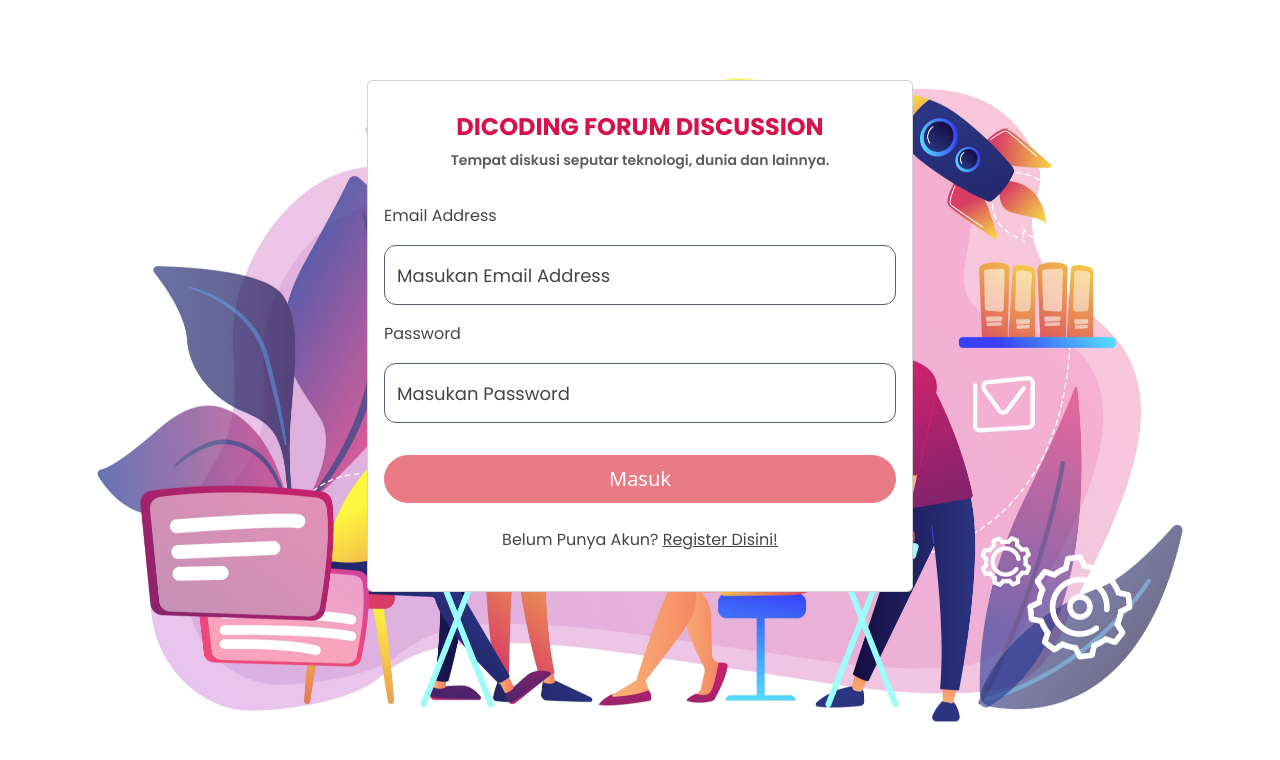
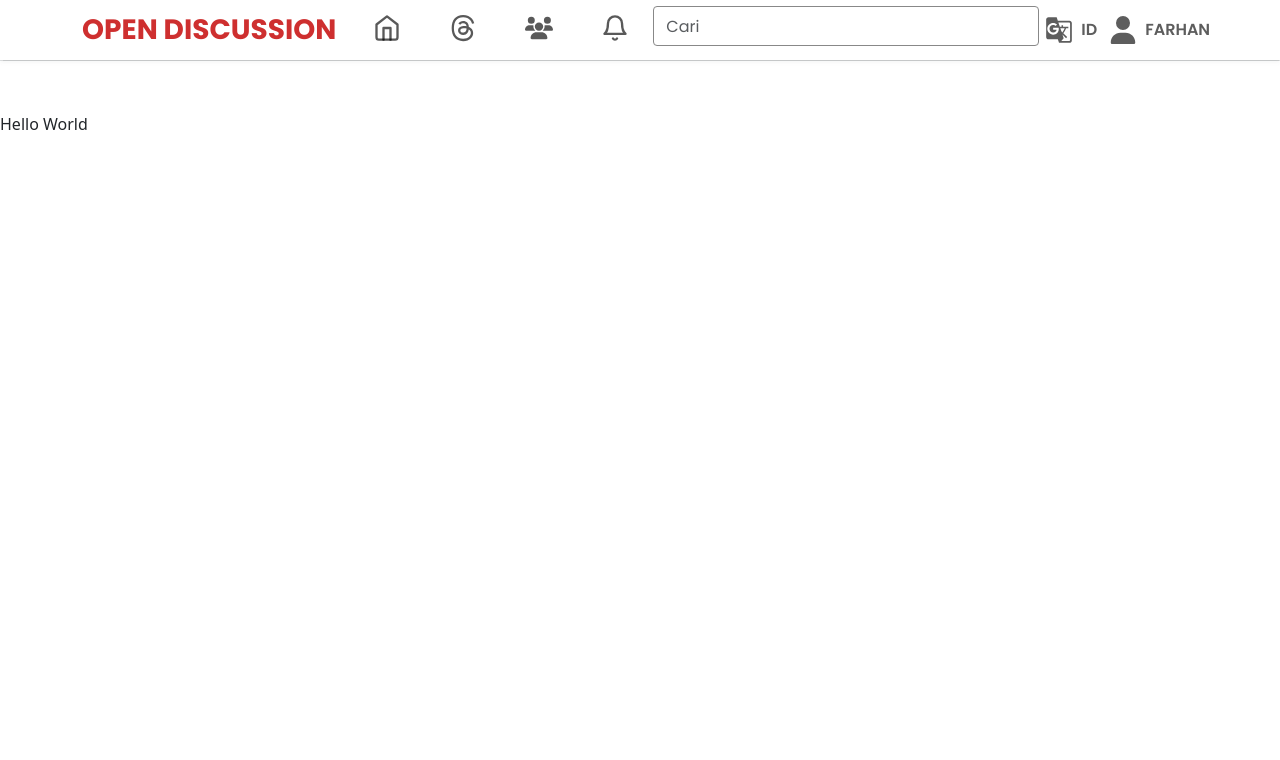
Before and after one commit to FarhannDev/react-forum-discussion-app, a React (Vite) app: page / in a window 1280 px wide. Shown: the top 760 px of the page. Built offline with nearby package versions, Linux system fonts and the light colour scheme; no server answers.

Commit message:
Add ui  menu navigation

```diff
--- a/src/App.jsx
+++ b/src/App.jsx
@@ -16,15 +16,15 @@
 import LoginPage from './pages/auth/LoginPage';
 import RegisterPage from './pages/auth/RegisterPage';
 import ErrorPage from './pages/ErrorPage';
+import AppLayout from './layouts/AppLayout';
 
 export default function App() {
-  const [count, setCount] = useState(0);
   const { users, threads, leaderBoards, authUser } = useSelector(
     (states) => states
   );
   const dispatch = useDispatch();
 
-  const [isAuth, setIsAuth] = useState(null);
+  const [isAuth, setIsAuth] = useState(true);
 
   useEffect(() => {
     dispatch(asyncPopulateThunkMiddleware());
@@ -43,12 +43,12 @@
   );
 
   const privateRoute = (
-    <main>
+    <AppLayout>
       <Routes>
         <Route path="/" element={<div>Hello World</div>} />
         <Route path="*" element={<ErrorPage />} />
       </Routes>
-    </main>
+    </AppLayout>
   );
 
   return !isAuth ? publicRoute : privateRoute;
--- a/src/assets/styles/index.css
+++ b/src/assets/styles/index.css
@@ -25,6 +25,14 @@
   place-items: center;
   min-width: 320px;
   min-height: 100vh; */
+}
+
+.app-content-main {
+  width: 100%;
+  height: auto;
+  overflow: hidden;
+  padding-top: 7rem;
+  padding-bottom: 7rem;
 }
 
 .content-heading {
@@ -56,6 +64,35 @@
   background-position: center;
   background-size: cover;
   background-repeat: no-repeat;
-  height: 450px;
+  height: auto;
   flex-shrink: 0;
 }
+
+@media (min-width: 1200px) {
+  .page-notfound-container .page-notfound-images {
+    height: 450px;
+    flex-shrink: 0;
+  }
+}
+
+.btn-toggle-color-mode {
+  border: 0;
+  outline: 0;
+  background: none;
+}
+
+.locale-codename {
+  color: var(--Font-600, #5d5d5d);
+  font-family: Poppins;
+  font-size: 16px;
+  font-style: normal;
+  font-weight: 600;
+  line-height: 44px;
+  text-transform: uppercase;
+}
+
+.profile-images {
+  border-radius: 50%;
+  vertical-align: middle;
+  width: 40px;
+}
--- /dev/null
+++ b/src/assets/styles/menu-top-navigation.css
@@ -0,0 +1,28 @@
+.navbar {
+  width: 100%;
+  height: 60px;
+  background: #fff;
+  box-shadow: 0px 0.917px 0.917px 0px rgba(0, 0, 0, 0.12),
+    0px 0px 0px 0.917px rgba(103, 110, 118, 0.16),
+    0px 1.833px 4.583px 0px rgba(103, 110, 118, 0.08);
+}
+
+.navbar .navbar-brand {
+  color: var(--Danger-600, #ce2f2f) !important;
+  font-family: Poppins;
+  font-size: 28px;
+  font-style: normal;
+  font-weight: 700;
+  line-height: 120%;
+  text-transform: uppercase;
+  user-select: none;
+}
+
+/* Responsive */
+
+@media (min-width: 1200px) {
+  .navbar .navbar-brand {
+    margin: 0;
+    margin-right: 13px !important;
+  }
+}
--- /dev/null
+++ b/src/assets/styles/search-bar.css
@@ -0,0 +1,26 @@
+.search-bar-item {
+  width: 100%;
+  height: auto;
+}
+
+.search-bar-item .form-control {
+  display: flex;
+  width: 386px;
+  height: 40px;
+  padding: 6px 12px;
+  align-items: center;
+  gap: 4px;
+  border-radius: 4px;
+  border: 0.917px solid var(--Font-400, #888);
+  color: var(--Font-300, #b0b0b0);
+}
+.search-bar-item .form-control,
+input[type='text'] {
+  color: var(--Font-600, #5d5d5d);
+  font-family: Poppins;
+  font-size: 16px;
+  font-style: normal;
+  font-weight: 400;
+  line-height: 120%;
+  text-transform: capitalize;
+}
--- /dev/null
+++ b/src/components/common/SearchBar.jsx
@@ -0,0 +1,13 @@
+import React from 'react';
+import { Form } from 'react-bootstrap';
+import '../../assets/styles/search-bar.css';
+
+export default function SearchBar() {
+  return (
+    <Form className="search-bar-item">
+      <Form.Group className="mb-3" controlId="exampleForm.ControlInput1">
+        <Form.Control type="text" placeholder="Cari" />
+      </Form.Group>
+    </Form>
+  );
+}
--- /dev/null
+++ b/src/components/menu/MenuTopNavigation.jsx
@@ -0,0 +1,89 @@
+/* eslint-disable no-shadow */
+/* eslint-disable react/no-array-index-key */
+/* eslint-disable implicit-arrow-linebreak */
+import React from 'react';
+import { Link } from 'react-router-dom';
+import { Container, Nav, Navbar, Stack } from 'react-bootstrap';
+import { FiHome, FiBell } from 'react-icons/fi';
+import { FaThreads, FaUsers, FaUser } from 'react-icons/fa6';
+import { MdGTranslate } from 'react-icons/md';
+
+import '../../assets/styles/menu-top-navigation.css';
+import SearchBar from '../common/SearchBar';
+
+export default function MenuTopNavigation() {
+  const menu = [
+    {
+      title: 'Beranda',
+      icons: <FiHome fontSize={28} />,
+      link: '/',
+    },
+    {
+      title: 'Thread',
+      icons: <FaThreads fontSize={28} />,
+      link: '/threads',
+    },
+    {
+      title: 'Papan Peringkat',
+      icons: <FaUsers fontSize={28} />,
+      link: '/leaderboards',
+    },
+
+    {
+      title: 'Notifikasi',
+      icons: <FiBell fontSize={28} />,
+      link: '/notification',
+    },
+  ];
+
+  const MenuItem = () =>
+    menu.map((menu, idx) => (
+      <Link
+        key={idx}
+        to={menu.link}
+        className="mx-md-3 nav-link"
+        title={menu.title}
+      >
+        {/* <FiHome fontSize={26} /> */}
+        {menu.icons}
+      </Link>
+    ));
+
+  return (
+    <Navbar expand="lg" fixed="top">
+      <Container>
+        <Navbar.Brand className="mx-auto mx-lg-0">Open Discussion</Navbar.Brand>
+        <Nav className="me-auto d-none d-lg-flex justify-content-start align-content-start pt-2">
+          <MenuItem />
+          <SearchBar />
+        </Nav>
+        <div className="d-flex justify-content-start d-none d-lg-flex">
+          <button
+            type="button"
+            title="Ubah Bahasa Perangkat"
+            className="btn-toggle-color-mode d-none d-lg-block "
+          >
+            <Stack direction="horizontal" gap={2}>
+              <span className="locale-icon">
+                <MdGTranslate fontSize={28} color="5d5d5d" />
+              </span>
+              <span className="locale-codename">ID</span>
+            </Stack>
+          </button>
+          <button
+            type="button"
+            title="Ubah Bahasa Perangkat"
+            className="btn-toggle-color-mode d-none d-lg-block "
+          >
+            <Stack direction="horizontal" gap={2}>
+              <span className="locale-icon">
+                <FaUser fontSize={28} color="5d5d5d" />
+              </span>
+              <span className="locale-codename">Farhan</span>
+            </Stack>
+          </button>
+        </div>
+      </Container>
+    </Navbar>
+  );
+}
--- a/src/layouts/AppLayout.jsx
+++ b/src/layouts/AppLayout.jsx
@@ -0,0 +1,12 @@
+/* eslint-disable react/prop-types */
+import React from 'react';
+import MenuTopNavigation from '../components/menu/MenuTopNavigation';
+
+export default function AppLayout({ children }) {
+  return (
+    <>
+      <MenuTopNavigation />
+      <main className="app-content-main">{children}</main>
+    </>
+  );
+}
--- a/src/pages/LandingPage.jsx
+++ /dev/null
@@ -1,3 +0,0 @@
-export default function LandingPage() {
-  return <h1>Halaman Landing Page</h1>;
-}
```
